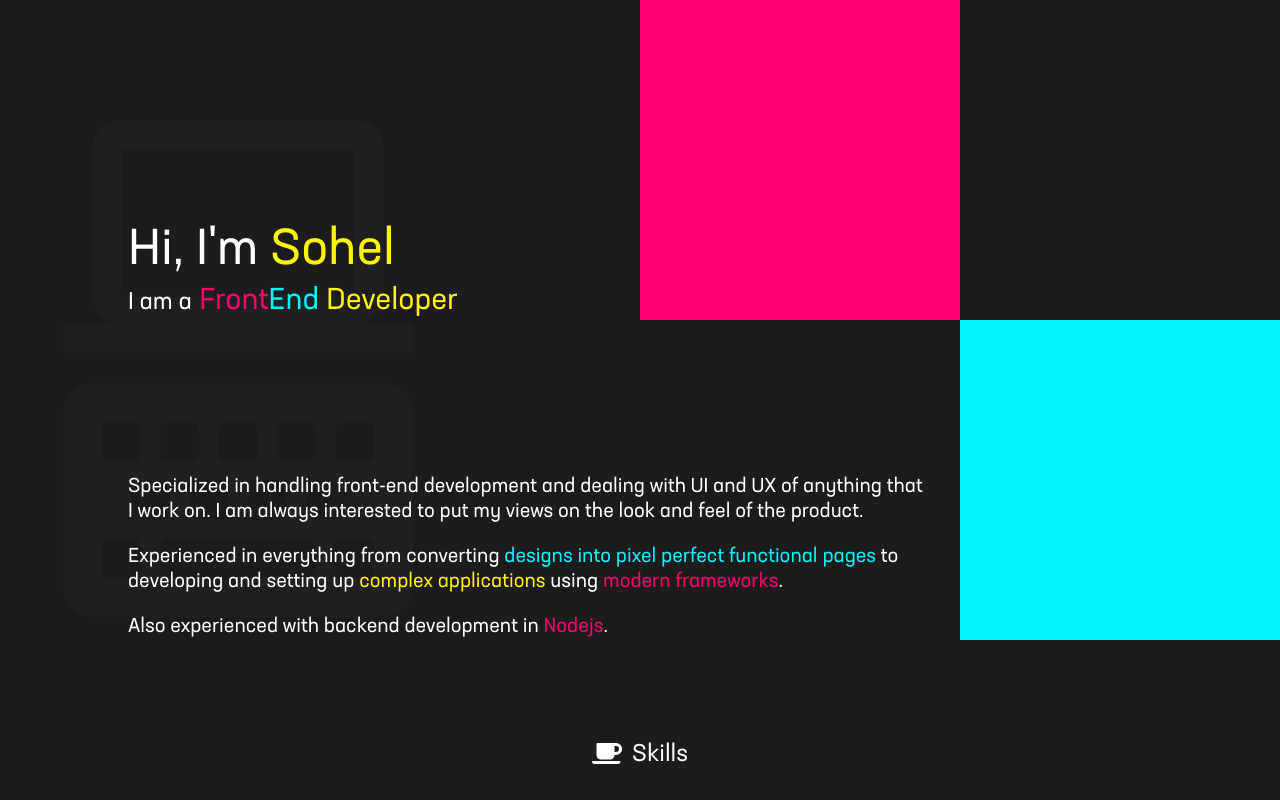
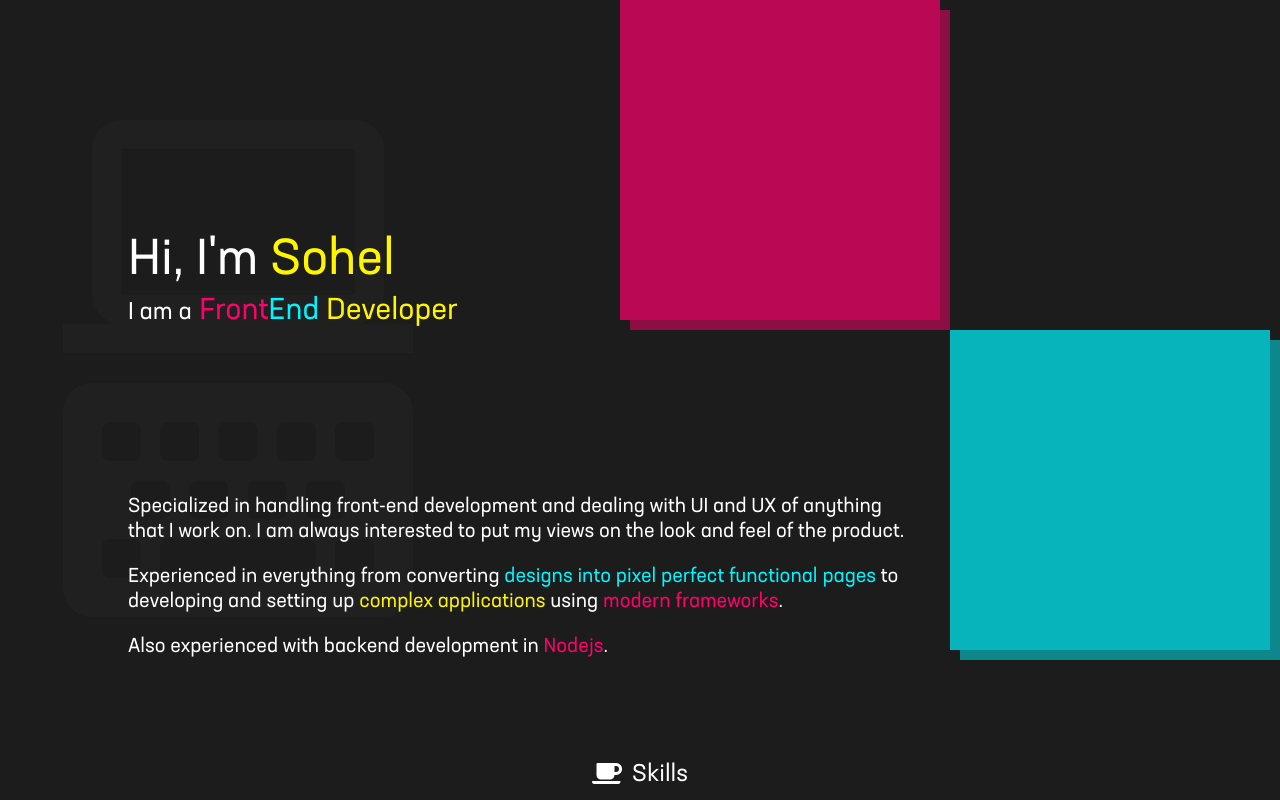
Before and after one commit to sohel-ahmed-ansari/sohelansari.com-v2, a React app: page / in a window 1280 px wide. Shown: the top 800 px of the page. Built offline with nearby package versions, Linux system fonts and the light colour scheme.

Commit message:
Add shadows to intro box and make it lighter

```diff
--- a/src/components/footer/style.less
+++ b/src/components/footer/style.less
@@ -34,7 +34,7 @@
     width: 12px;
   }
   &__title {
-    margin: 4px 0 0 10px;
+    margin-left: 10px;
   }
   &--button {
     padding: 5px 10px;
--- a/src/components/intro/style.less
+++ b/src/components/intro/style.less
@@ -40,7 +40,6 @@
   align-items: flex-end;
   z-index: 1;
   max-height: @boxDimension;
-  overflow: hidden;
   &__box {
     flex-basis: auto;
     flex-grow: 0;
@@ -48,11 +47,15 @@
     max-width: @boxDimension;
     width: 25vw;
     padding-top: 25%;
+    margin: 0 10px 10px 0;
+    opacity: 0.7;
     &--color1 {
       background-color: @pink-rose;
+      box-shadow: 10px 10px 0px fade(@pink-rose, 70%);
     }
     &--color2 {
       background-color: @aqua;
+      box-shadow: 10px 10px 0px fade(@aqua, 70%);
     }
   }
 }
```
